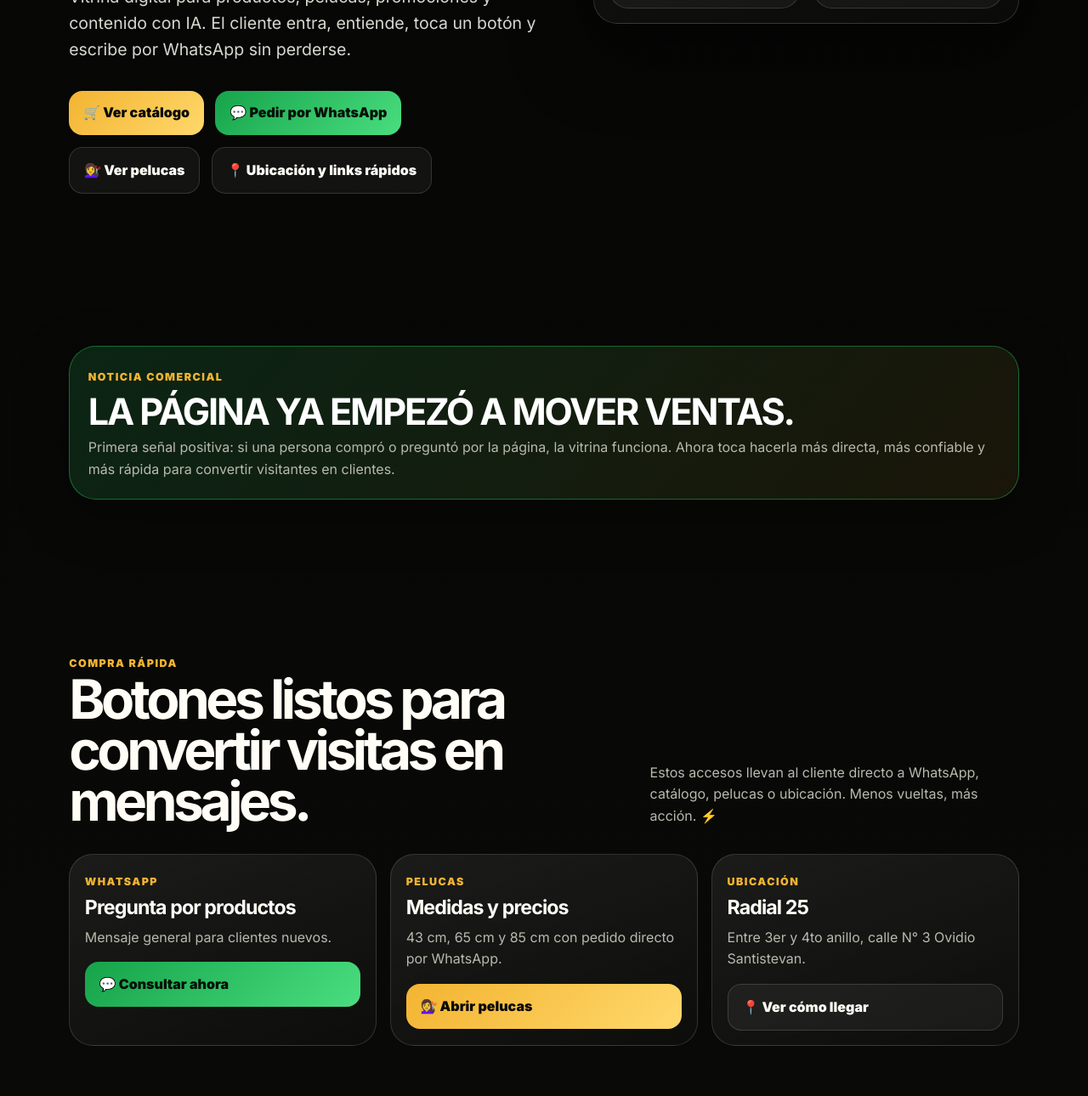
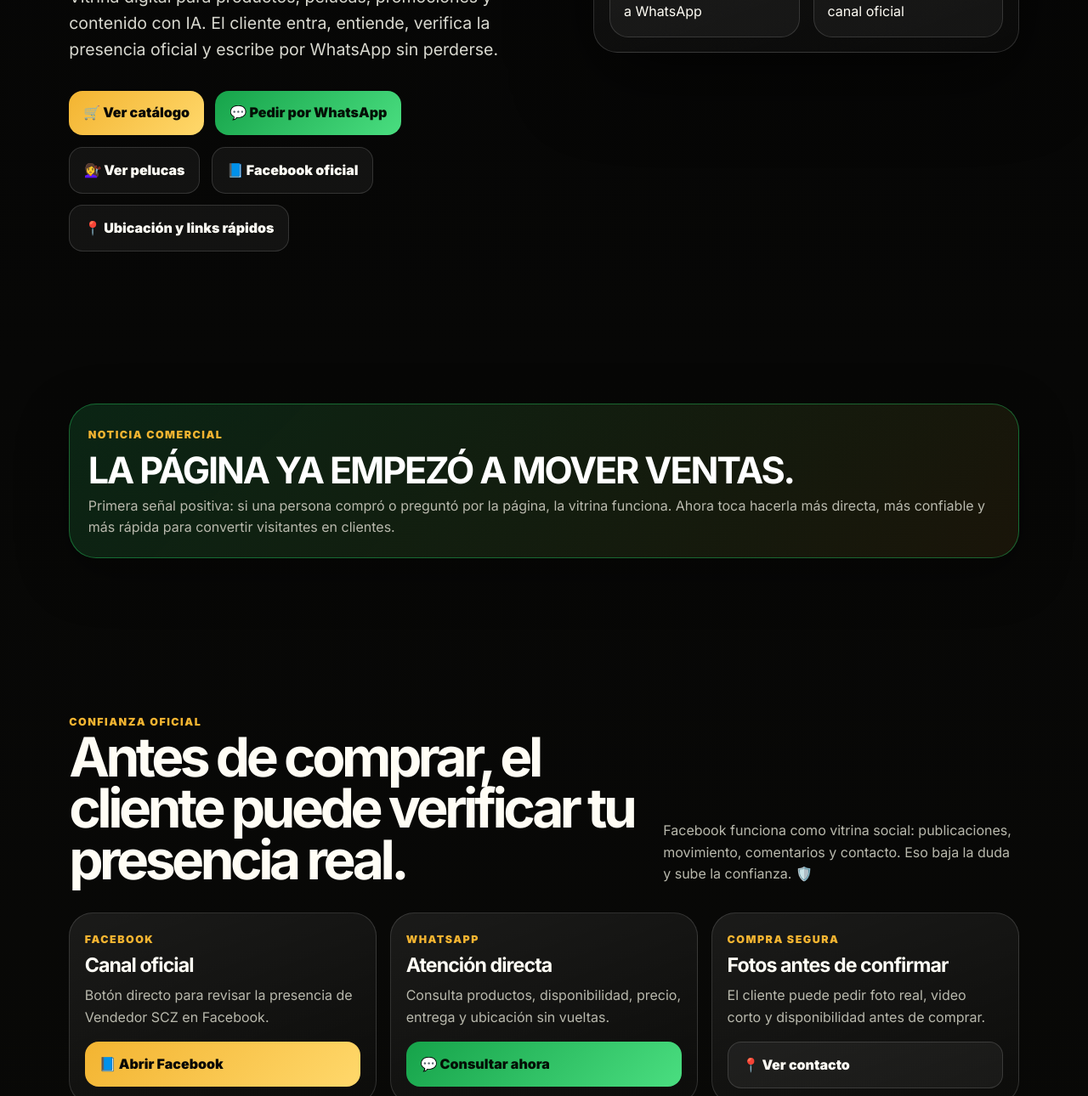
Before and after one commit to tikio2025/Prueba2, a plain HTML site: page index.html in a window 1280 px wide. Shown: the part 868-2158 px from the top of the page at 85% size. Drawn offline with Linux system fonts and the light colour scheme.

Commit message:
Agregar Facebook oficial al inicio

```diff
--- a/index.html
+++ b/index.html
@@ -3,7 +3,7 @@
 <head>
   <meta charset="UTF-8">
   <meta name="viewport" content="width=device-width,initial-scale=1">
-  <meta name="description" content="Vitrina digital profesional de Vendedor SCZ: catálogo, pelucas, promociones, contenido IA, ubicación y contacto por WhatsApp.">
+  <meta name="description" content="Vitrina digital profesional de Vendedor SCZ: catálogo, pelucas, promociones, contenido IA, ubicación, Facebook oficial y contacto por WhatsApp.">
   <title>Vendedor SCZ | TIKIO</title>
   <link rel="preconnect" href="https://fonts.googleapis.com">
   <link rel="preconnect" href="https://fonts.gstatic.com" crossorigin>
@@ -28,11 +28,12 @@
       <section>
         <span class="eyebrow">📍 Santa Cruz de la Sierra · Marca comercial</span>
         <h1>Vende claro. Vende bonito. Vende rápido.</h1>
-        <p class="lead">Vitrina digital para productos, pelucas, promociones y contenido con IA. El cliente entra, entiende, toca un botón y escribe por WhatsApp sin perderse.</p>
+        <p class="lead">Vitrina digital para productos, pelucas, promociones y contenido con IA. El cliente entra, entiende, verifica la presencia oficial y escribe por WhatsApp sin perderse.</p>
         <div class="actions">
           <a class="btn primary" href="catalogo.html">🛒 Ver catálogo</a>
           <a class="btn green" href="https://wa.me/59175103979?text=Hola%2C%20vengo%20de%20tu%20pagina%20Vendedor%20SCZ%20y%20quiero%20consultar%20por%20tus%20productos.">💬 Pedir por WhatsApp</a>
           <a class="btn" href="pelucas.html">💇‍♀️ Ver pelucas</a>
+          <a class="btn" href="https://www.facebook.com/share/19ByTkuVba/?mibextid=wwXIfr" target="_blank" rel="noopener">📘 Facebook oficial</a>
           <a class="btn" href="contacto.html">📍 Ubicación y links rápidos</a>
         </div>
       </section>
@@ -42,7 +43,7 @@
           <div class="stat"><strong>7</strong><span>ramas de venta</span></div>
           <div class="stat"><strong>24/7</strong><span>página pública</span></div>
           <div class="stat"><strong>1 clic</strong><span>a WhatsApp</span></div>
-          <div class="stat"><strong>SCZ</strong><span>ubicación visible</span></div>
+          <div class="stat"><strong>FB</strong><span>canal oficial</span></div>
         </div>
       </aside>
     </header>
@@ -52,6 +53,21 @@
         <span class="tag">Noticia comercial</span>
         <strong>La página ya empezó a mover ventas.</strong>
         <p>Primera señal positiva: si una persona compró o preguntó por la página, la vitrina funciona. Ahora toca hacerla más directa, más confiable y más rápida para convertir visitantes en clientes.</p>
+      </div>
+    </section>
+
+    <section class="wrap">
+      <div class="head">
+        <div>
+          <span class="tag">Confianza oficial</span>
+          <h2>Antes de comprar, el cliente puede verificar tu presencia real.</h2>
+        </div>
+        <p>Facebook funciona como vitrina social: publicaciones, movimiento, comentarios y contacto. Eso baja la duda y sube la confianza. 🛡️</p>
+      </div>
+      <div class="grid g3">
+        <article class="note"><span class="tag">Facebook</span><h3>Canal oficial</h3><p>Botón directo para revisar la presencia de Vendedor SCZ en Facebook.</p><div class="quick"><a class="btn primary" href="https://www.facebook.com/share/19ByTkuVba/?mibextid=wwXIfr" target="_blank" rel="noopener">📘 Abrir Facebook</a></div></article>
+        <article class="note"><span class="tag">WhatsApp</span><h3>Atención directa</h3><p>Consulta productos, disponibilidad, precio, entrega y ubicación sin vueltas.</p><div class="quick"><a class="btn green" href="https://wa.me/59175103979?text=Hola%2C%20vengo%20de%20Facebook%20y%20de%20tu%20pagina%20Vendedor%20SCZ.%20Quiero%20consultar%20por%20tus%20productos.">💬 Consultar ahora</a></div></article>
+        <article class="note"><span class="tag">Compra segura</span><h3>Fotos antes de confirmar</h3><p>El cliente puede pedir foto real, video corto y disponibilidad antes de comprar.</p><div class="quick"><a class="btn" href="contacto.html">📍 Ver contacto</a></div></article>
       </div>
     </section>
 
@@ -86,12 +102,12 @@
 
     <section class="wrap">
       <div class="band">
-        <div class="call"><span class="tag">Sistema avanzado</span><h2>Una página con dirección, no solo decoración.</h2><p>El diseño funciona como ficha comercial: muestra ramas, prueba visual, ubicación, botones directos y contenido por categorías. La casa digital queda lista para crecer con más productos, precios y fotos reales.</p></div>
+        <div class="call"><span class="tag">Sistema avanzado</span><h2>Una página con dirección, no solo decoración.</h2><p>El diseño funciona como ficha comercial: muestra ramas, prueba visual, Facebook oficial, ubicación, botones directos y contenido por categorías. La casa digital queda lista para crecer con más productos, precios y fotos reales.</p></div>
         <div class="panel"><div class="mark">SCZ<br>TIKIO</div></div>
       </div>
     </section>
   </main>
 
-  <footer class="footer">© 2026 Vendedor SCZ · TIKIO · Santa Cruz de la Sierra · Página pública en GitHub Pages</footer>
+  <footer class="footer">© 2026 Vendedor SCZ · TIKIO · Santa Cruz de la Sierra · <a href="https://www.facebook.com/share/19ByTkuVba/?mibextid=wwXIfr" target="_blank" rel="noopener">Facebook oficial</a> · Página pública en GitHub Pages</footer>
 </body>
 </html>
```
